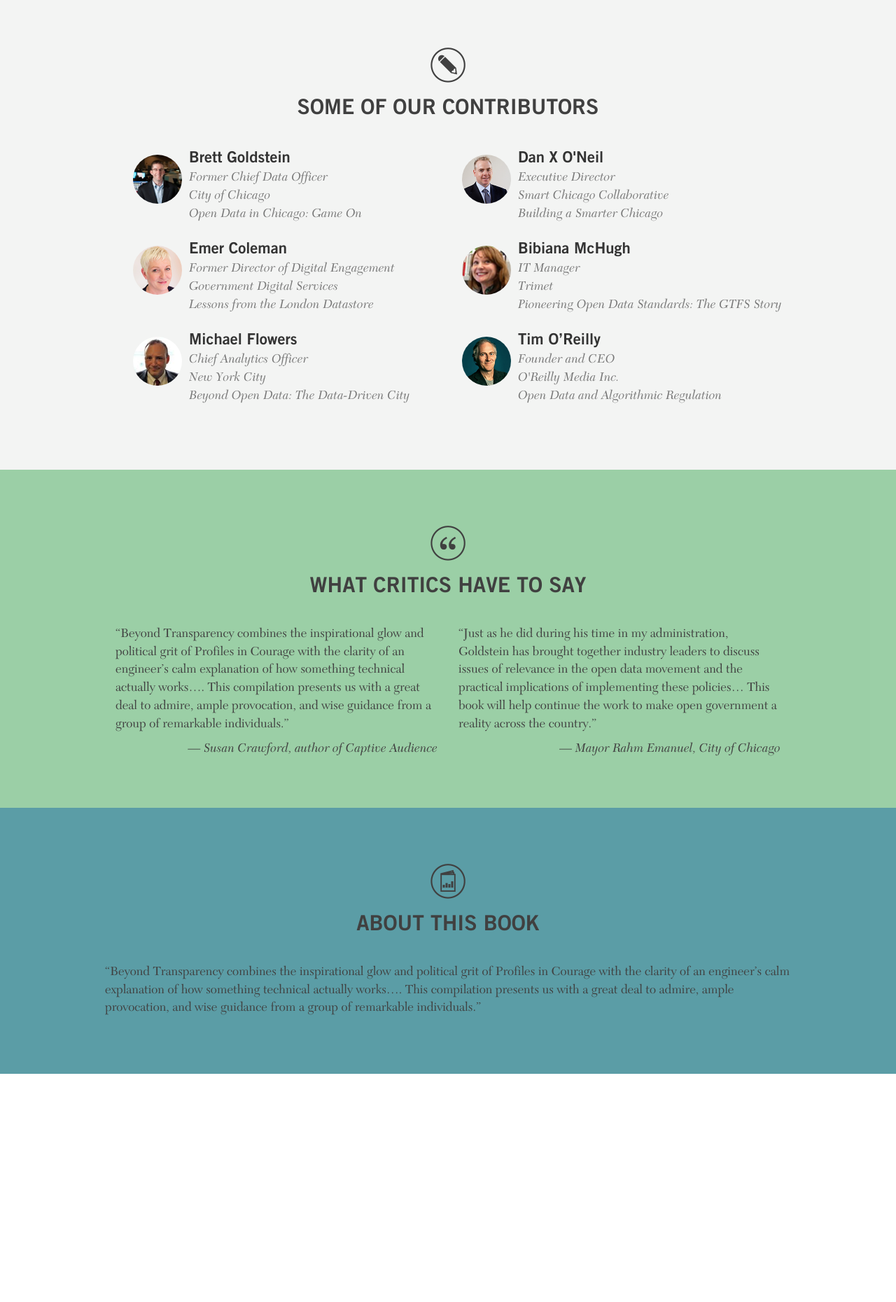
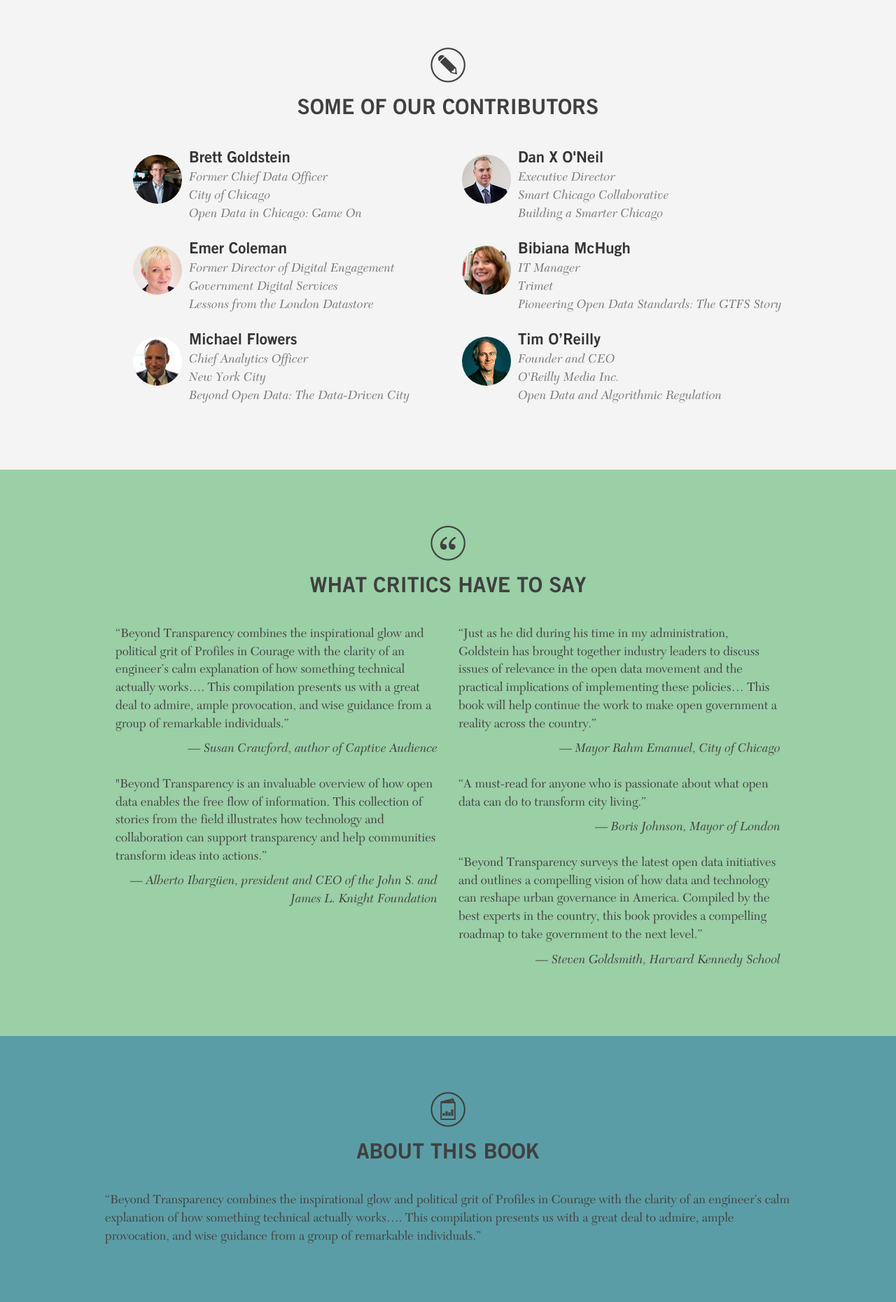
Before and after one commit to codeforamerica/beyondtransparency, a Jekyll site: the page built from index.html, in a window 1280 px wide. Shown: the part 1012-2872 px from the top of the page at 70% size. Built offline with Jekyll 4.4.1, drawn with Linux system fonts in a browser that asks for light colours; nearby versions of some CDN libraries; some web fonts are replaced; library files that are not in the unit come from our copies; Markdown is read by kramdown in place of the engine named in the settings; before the commit the page ends 2546 px from its top, so only the background shows below that.

Commit message:
updated quotes on homepage

```diff
--- a/css/main.css
+++ b/css/main.css
@@ -273,6 +273,7 @@ div.critics{
 div.critics .attribution{
   text-align:right;
   font-family: 'NewCaledoniaLT-Italic';
+  padding-bottom:25px;
 }
 
 div.about-book{
--- a/index.html
+++ b/index.html
@@ -94,9 +94,25 @@ The rise of open data in the public sector has sparked innovation, driven effici
         <div class="attribution">&mdash; Susan Crawford, author of Captive Audience</div>
       </div>
       <div class="quote col-md-6">
-<p>“Just as he did during his time in my administration, Goldstein has brought together industry leaders to discuss issues of relevance in the open data movement and the practical implications of implementing these policies… This book will help continue the work to make open government a reality across the country.”</p>
+        <p>“Just as he did during his time in my administration, Goldstein has brought together industry leaders to discuss issues of relevance in the open data movement and the practical implications of implementing these policies… This book will help continue the work to make open government a reality across the country.”</p>
         <div class="attribution">&mdash; Mayor Rahm Emanuel, City of Chicago</div>
       </div>
+<br><br>
+     <div class="quote col-md-6">
+        <p>"Beyond Transparency is an invaluable overview of how open data enables the free flow of information. This collection of stories from the field illustrates how technology and collaboration can support transparency and help communities transform ideas into actions.”</p>
+        <div class="attribution">&mdash; Alberto Ibargüen, president and CEO of the John S. and James L. Knight Foundation</div>
+      </div>
+<br><br>
+     <div class="quote col-md-6">
+            <p>“A must-read for anyone who is passionate about what open data can do to transform city living.”</p>
+            <div class="attribution">&mdash; Boris Johnson, Mayor of London</div>
+          </div>
+<br><br>
+     <div class="quote col-md-6">
+       <p>“Beyond Transparency surveys the latest open data initiatives and outlines a compelling vision of how data and technology can reshape urban governance in America. Compiled by the best experts in the country, this book provides a compelling roadmap to take government to the next level.”</p>
+       <div class="attribution">&mdash; Steven Goldsmith, Harvard Kennedy School</div>
+     </div>
+<br><br>
     </div>
     <div class="clear"></div>
   </div>
```
